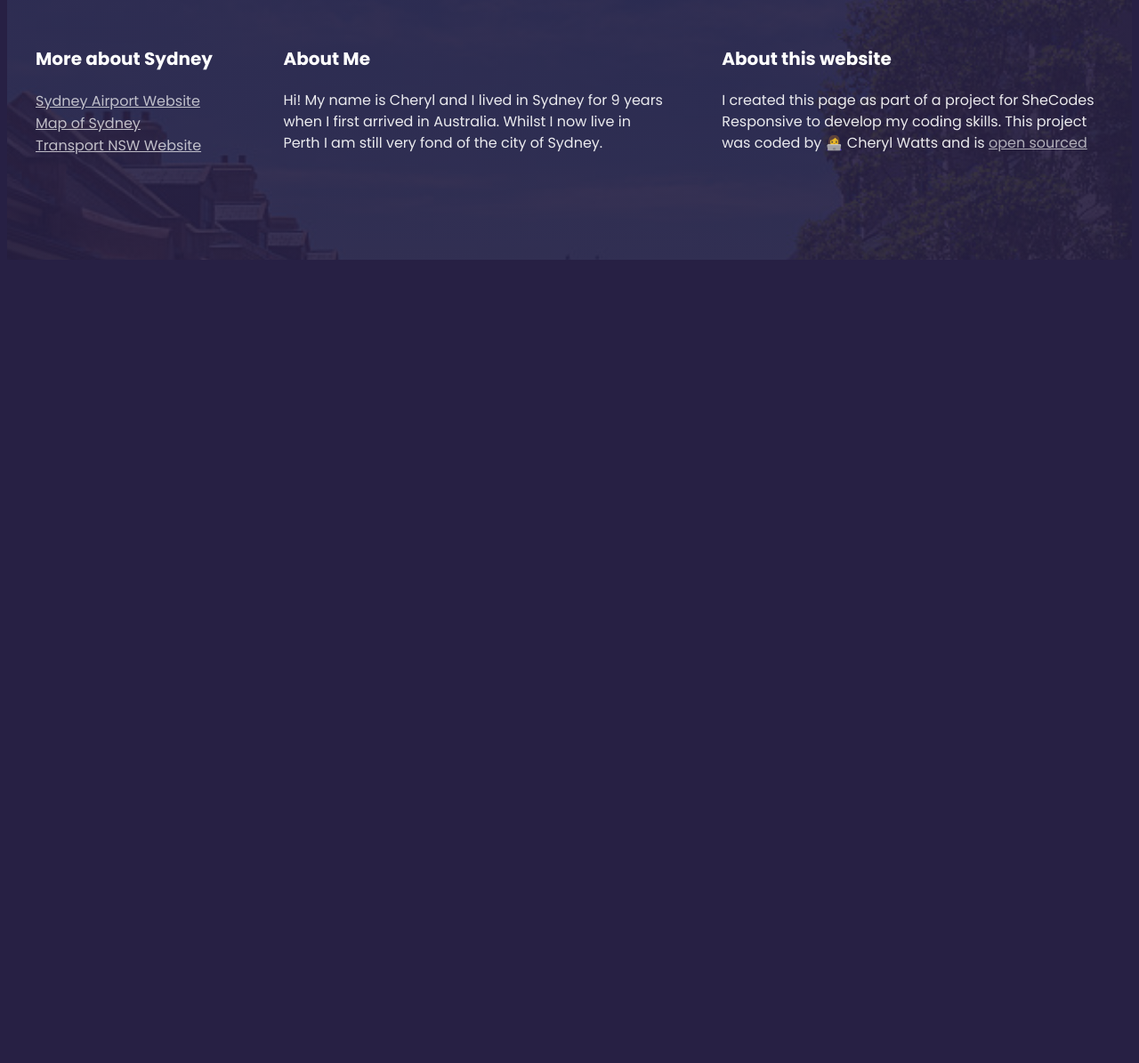
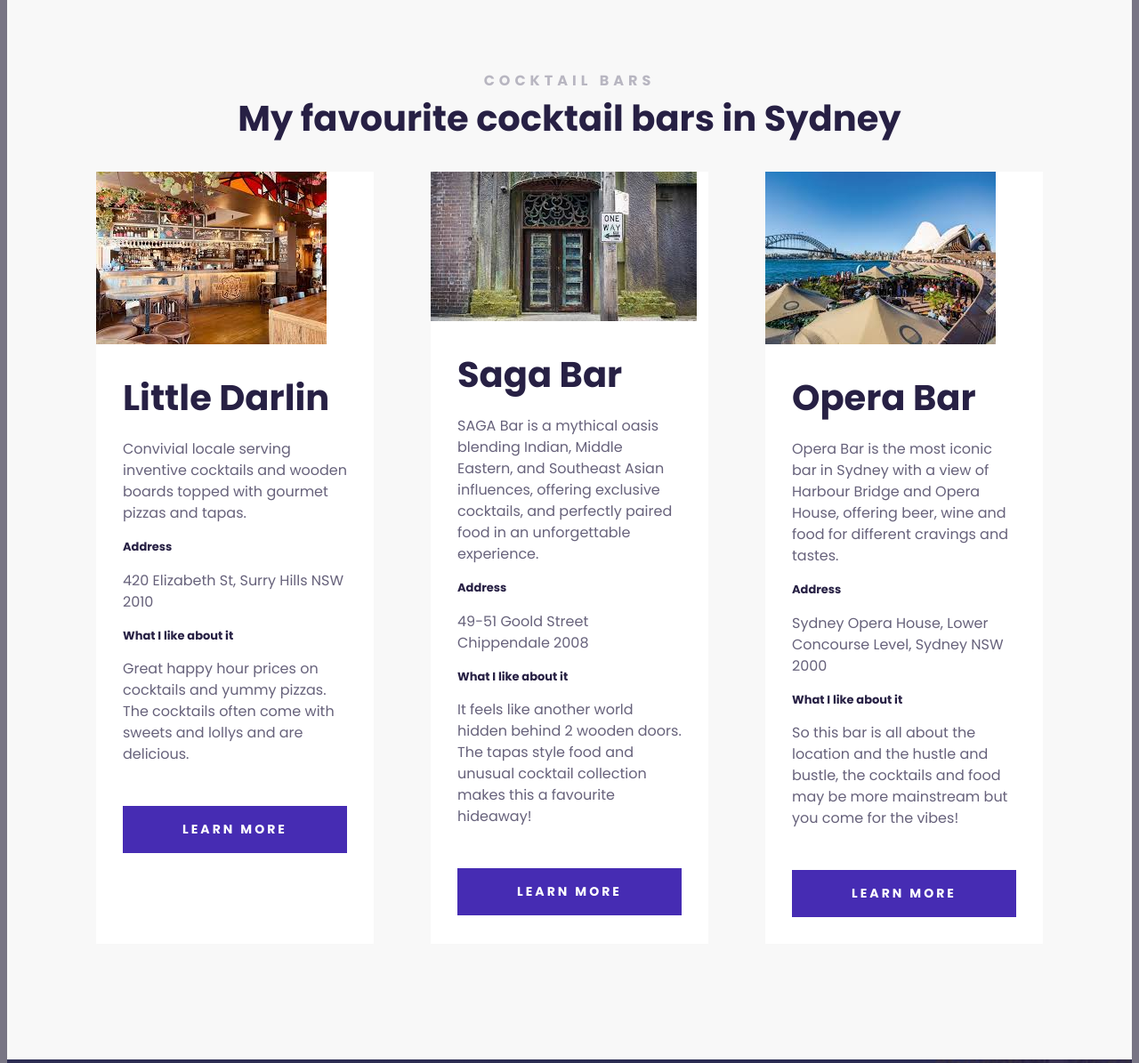
Before and after one commit to chezzer84/sydney-travel-project, a plain HTML site: page index.html in a window 1280 px wide. Shown: the part 1602-2797 px from the top of the page at 89% size. Before the commit the page ends 1902 px from the top, so only its background shows below. Drawn offline with Linux system fonts and the light colour scheme.

Commit message:
Added card section

```diff
--- a/index.html
+++ b/index.html
@@ -57,6 +57,115 @@
             </p>
           </div>
         </section>
+
+        <section class="secondary">
+          <h2 class="text-center">Cocktail Bars</h2>
+          <h3 class="text-center">My favourite cocktail bars in Sydney</h3>
+
+          <div class="grid grid-3-col">
+            <div class="card">
+              <div class="card-header">
+                <img
+                  class="img-responsive"
+                  src="images/lil-darlin.jpeg"
+                  alt="An image of lil darlin in sydney"
+                />
+              </div>
+
+              <div class="card-body">
+                <h3>Little Darlin</h3>
+                <p>
+                  Convivial locale serving inventive cocktails and wooden boards
+                  topped with gourmet pizzas and tapas.
+                </p>
+                <h5>Address</h5>
+                <p>420 Elizabeth St, Surry Hills NSW 2010</p>
+                <h5>What I like about it</h5>
+                <p>
+                  Great happy hour prices on cocktails and yummy pizzas. The
+                  cocktails often come with sweets and lollys and are delicious.
+                </p>
+              </div>
+              <div class="card-footer">
+                <a
+                  href="https://www.lildarlinsurryhills.com.au/"
+                  target=""
+                  class="button"
+                  >Learn More</a
+                >
+              </div>
+            </div>
+
+            <div class="card">
+              <div class="card-header">
+                <img
+                  class="img-responsive"
+                  src="images/saga-bar.jpeg"
+                  alt="An image of Saga Bar in sydney"
+                />
+              </div>
+
+              <div class="card-body">
+                <h3>Saga Bar</h3>
+                <p>
+                  SAGA Bar is a mythical oasis blending Indian, Middle Eastern,
+                  and Southeast Asian influences, offering exclusive cocktails,
+                  and perfectly paired food in an unforgettable experience.
+                </p>
+                <h5>Address</h5>
+                <p>49-51 Goold Street Chippendale 2008</p>
+                <h5>What I like about it</h5>
+                <p>
+                  It feels like another world hidden behind 2 wooden doors. The
+                  tapas style food and unusual cocktail collection makes this a
+                  favourite hideaway!
+                </p>
+              </div>
+              <div class="card-footer">
+                <a
+                  href="https://www.sagabarsydney.com.au/"
+                  target=""
+                  class="button"
+                  >Learn More</a
+                >
+              </div>
+            </div>
+
+            <div class="card">
+              <div class="card-header">
+                <img
+                  class="img-responsive"
+                  src="images/opera-bar.jpeg"
+                  alt="An image of the Opera Bar in sydney"
+                />
+              </div>
+
+              <div class="card-body">
+                <h3>Opera Bar</h3>
+                <p>
+                  Opera Bar is the most iconic bar in Sydney with a view of
+                  Harbour Bridge and Opera House, offering beer, wine and food
+                  for different cravings and tastes.
+                </p>
+                <h5>Address</h5>
+                <p>
+                  Sydney Opera House, Lower Concourse Level, Sydney NSW 2000
+                </p>
+                <h5>What I like about it</h5>
+                <p>
+                  So this bar is all about the location and the hustle and
+                  bustle, the cocktails and food may be more mainstream but you
+                  come for the vibes!
+                </p>
+              </div>
+              <div class="card-footer">
+                <a href="https://www.operabar.com.au/" target="" class="button"
+                  >Learn More</a
+                >
+              </div>
+            </div>
+          </div>
+        </section>
       </main>
 
       <footer>
--- a/src/styles.css
+++ b/src/styles.css
@@ -1,6 +1,6 @@
 body {
   font-family: "poppins", sans-serif;
-  background-color: #272044;
+  background-color: #787584;
 }
 
 .container {
@@ -20,16 +20,55 @@ body {
 .grid-3-col-with-first-col-narrow {
   grid-template-columns: 1fr 2fr 2fr;
 }
+
+.grid-3-col {
+  grid-template-columns: 1fr 1fr 1fr;
+}
 .img-responsive {
   max-width: 100%;
+  display: block;
+}
+
+.text-center {
+  text-align: center;
+}
+
+.card {
+  background-color: white;
+  margin: 30px 0;
+}
+
+.card-body {
+  padding: 30px;
+}
+
+.card-footer {
+  padding: 0 30px 30px;
+}
+
+.button {
+  display: block;
+  color: white;
+  font-weight: 700;
+  font-size: 14px;
+  line-height: 21px;
+  text-align: center;
+  letter-spacing: 3px;
+  text-transform: uppercase;
+  padding: 16px;
+  background-color: #462cb3;
+  text-decoration: none;
 }
 
 section {
-  max-width: 1200px;
+  max-width: 100%;
   margin: 0 auto;
-  padding: 100px 0px;
+  padding: 100px;
 }
 
+section.secondary {
+  background-color: #f8f8f8;
+}
 header h1 {
   font-size: 96px;
   font-weight: 700;
@@ -84,6 +123,22 @@ main h2 {
 main h3 {
   font-weight: 700;
   font-size: 40px;
+  line-height: 1.5;
+  color: #272044;
+  margin: 0;
+}
+
+main h4 {
+  font-weight: 700;
+  font-size: 24px;
+  line-height: 1;
+  color: #272044;
+  margin: 0;
+}
+
+main h5 {
+  font-weight: 700;
+  font-size: 13px;
   line-height: 1.5;
   color: #272044;
   margin: 0;
```
Also changed, not shown: images/lil-darlin.jpeg (added), images/opera-bar.jpeg (added), images/saga-bar.jpeg (added).
